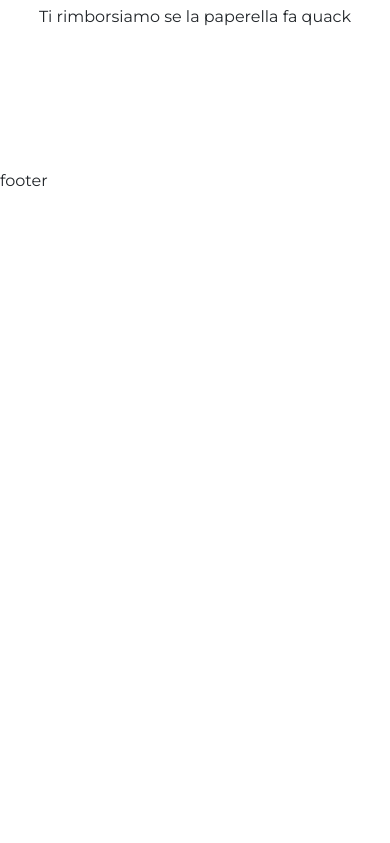
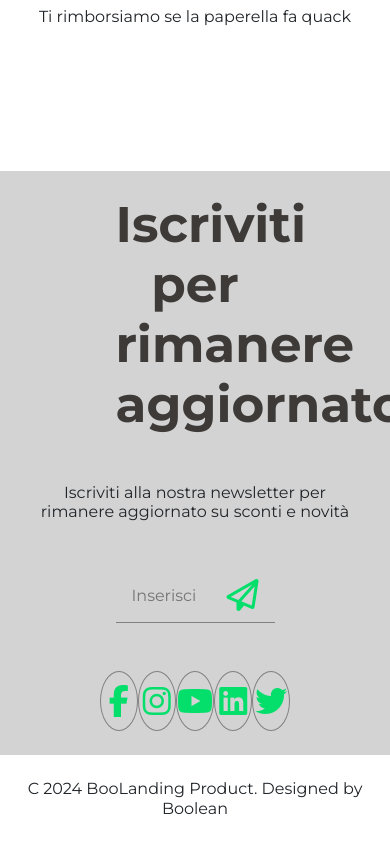
Before and after one commit to ClaudioScordari/landing-page-product, a Vue app: page / in a window 390 px wide. Shown: the part 7496-8339 px from the top of the page. Before the commit the page ends 7686 px from the top, so only its background shows below. Built offline with nearby package versions, Linux system fonts and the light colour scheme.

Commit message:
Completato footer + responsive, completato esercizio

```diff
--- a/src/components/AppFooter.vue
+++ b/src/components/AppFooter.vue
@@ -2,18 +2,49 @@
 export default {
     data() {
         return {
-
+            icons: [
+                'fa-brands fa-facebook-f fa-2xl',
+                'fa-brands fa-instagram fa-2xl',
+                'fa-brands fa-youtube fa-2xl',
+                'fa-brands fa-linkedin fa-2xl',
+                'fa-brands fa-twitter fa-2xl',
+            ]
         };
     },
-    methods: {
-        // ...
-    }
 }
 </script>
 
 <template>
-    <footer class="montserrat">
-        <div>footer</div>
+    <footer class="montserrat text-center">
+        <section id="footer-top" class="p-4">
+            <div class="container">
+                <h2>
+                    Iscriviti per rimanere aggiornato
+                </h2>
+
+                <p class="my-5">
+                    Iscriviti alla nostra newsletter per rimanere aggiornato su sconti e novità
+                </p>
+
+                <form class="w-50 mx-auto d-flex justify-content-between align-items-center mb-5" action="">
+                    <input class="w-100 p-3" type="email" placeholder="Inserisci la tua email qui...">
+
+                    <button class="d-inline-block p-3">
+                        <i class="fa-regular fa-paper-plane fa-2xl"></i>
+                    </button>
+                </form>
+
+                <div id="icons-box" class="d-inline-block mx-auto mt-2 d-flex justify-content-between align-items-center">
+                    <a class="rounded-circle" v-for="icon in icons" href="#nogo" style="width: 60px; height: 60px; line-height: 60px;">
+                        <i :class="icon"></i>
+                    </a>
+                </div>
+            </div>
+        </section>
+
+        <section id="footer-bottom" class="p-4 text-center">
+            C 2024 BooLanding Product. Designed by Boolean
+        </section>
     </footer>
 </template>
 
@@ -21,4 +52,54 @@ export default {
     // importazioni variabili e mixins
     @use '../assets/scss/partials/variables.scss' as *;
     @use '../assets/scss/partials/mixins.scss' as *;
+
+    // GENERAL
+    #footer-top {
+        background-color: lightgray;
+    }
+
+    #icons-box {
+        width: 30%;
+    }
+
+    h2 {
+        font-size: 50px;
+        width: 50%;
+        margin: 0 auto;
+        color: $black-color;
+        font-weight: bold;
+    }
+
+    form {
+        border-bottom: 1px solid grey;
+    }
+
+    input {
+        border: none;
+        display: inline-block;
+        background-color: lightgray;
+    }
+
+    a {
+        text-decoration: none;
+        border: 1px solid grey;
+    }
+
+    form button {
+        background-color: lightgray;
+        border: none;
+    }
+
+    form i,
+    i {
+        color: $green-color;
+    }
+
+    // mediaquery
+    @media (max-width: 992px) {
+        #icons-box {
+            width: 60%;
+            margin: 0 auto;
+        }
+    }
 </style>
```
